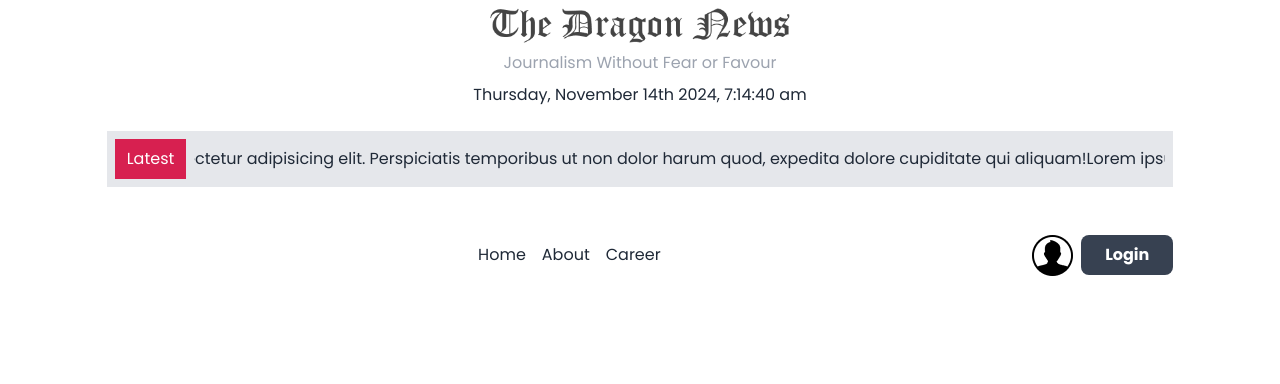
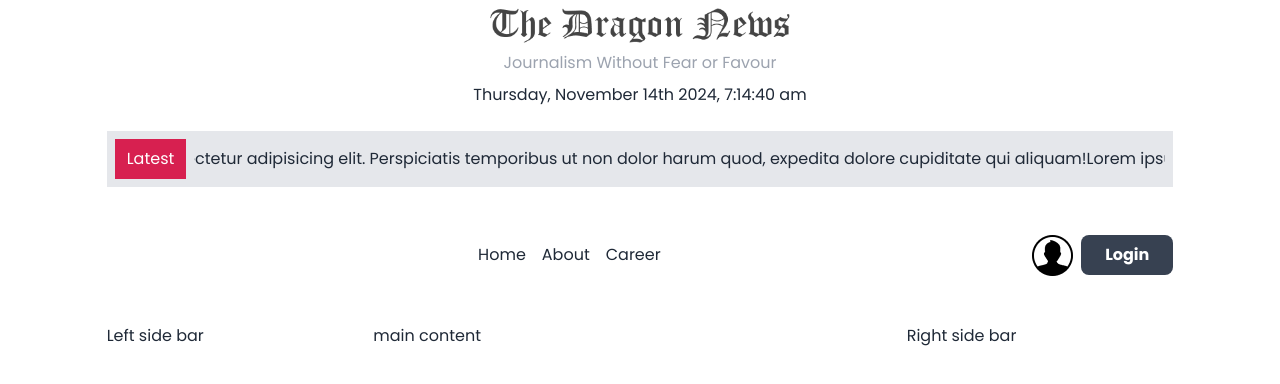
Before and after one commit to mdrakib02/Dragon-News, a React (Vite) app: page / in a window 1280 px wide. Shown: the top 384 px of the page. Built offline with nearby package versions, Linux system fonts and the light colour scheme.

Commit message:
added main side bar sections

```diff
--- a/src/Layout/MainLayout.jsx
+++ b/src/Layout/MainLayout.jsx
@@ -15,7 +15,11 @@ export default function MainLayout() {
         <nav className="w-10/12 mx-auto pt-12">
           <NavBar></NavBar>
         </nav>
-        <main></main>
+        <main className="w-10/12 mx-auto grid grid-cols-1 md:grid-cols-12 items-center pt-12">
+          <aside className="col-span-3">Left side bar</aside>
+          <section className="col-span-6">main content</section>
+          <aside className="col-span-3">Right side bar</aside>
+        </main>
       </div>
     </>
   );
```
